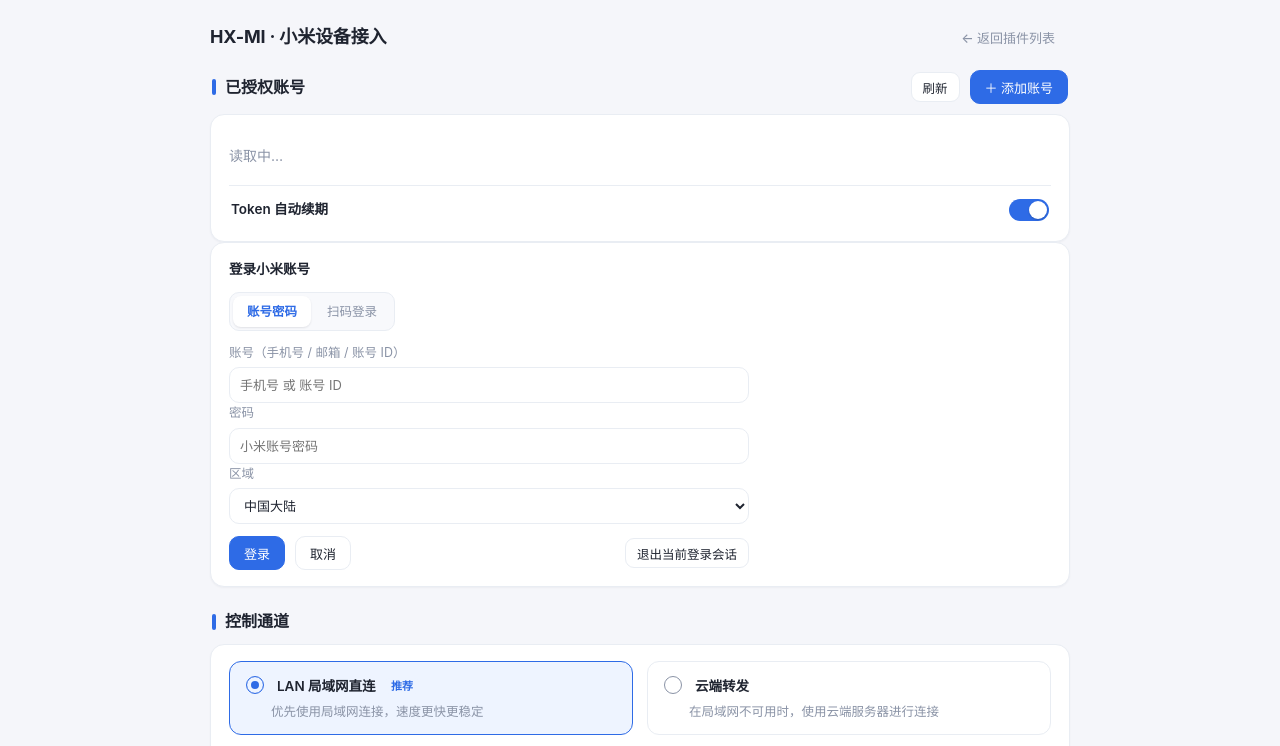
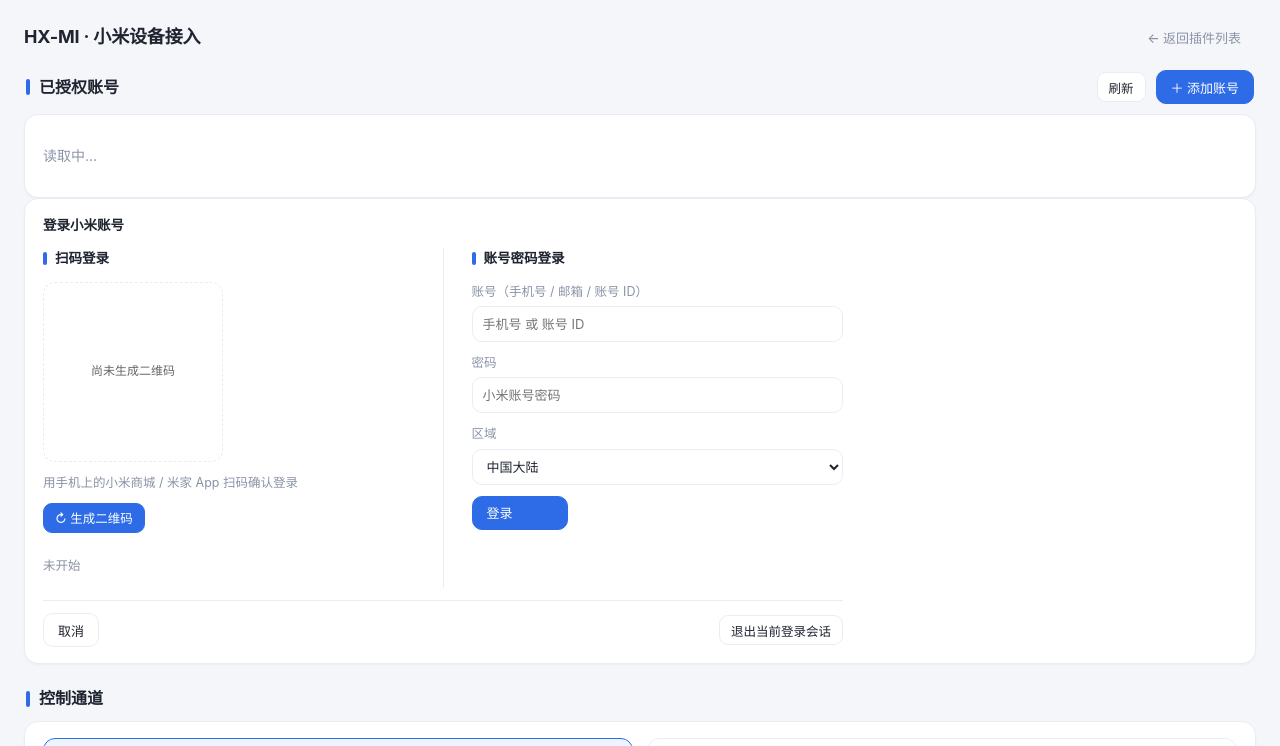
Before and after one commit to 1169892406/HX-MI, a plain HTML site: page ui/index.html in a window 1280 px wide. Both pictures are taken after a click on the button "＋ 添加账号". Shown: the top 746 px of the page. Drawn offline with Linux system fonts and the light colour scheme.

Commit message:
alpha.180: 登录卡两栏并排(左扫码/右账号密码、窄屏堆叠)、删重复的Token自动续期独立行、页面宽度自适应(去掉900px上限)

```diff
--- a/ui/app.js
+++ b/ui/app.js
@@ -17,7 +17,9 @@
  *    原草稿机制（draftEdits + 统一保存）随之移除 —— 保存语义从"攒一批"变为"即时"，
  *    这是设计图直接要求的交互形态。
  *  · 账号行内开关视觉上按行显示，但 save_password 是**全插件共享**的配置 ——
- *    所有行的开关与顶部开关显示同一份真实状态，改任一处即全量保存并重渲染。
+ *    所有行的开关显示同一份真实状态，改任一处即全量保存并重渲染。
+ *    （2026-11-21 删除了独立的「Token 自动续期」行 —— 与行内开关重复，
+ *    行内开关是唯一入口。）
  *  · 同步任务表内「编辑」展开行内编辑条（家庭 / 周期 / 自动同步），保存即生效。
  *  · 「同步设备 / 设备管理」合并了旧"同步结果"卡：统计磁贴（总数/在线/离线/
  *    能力待完善）+ 设备列表 + 详情（控制 / 传感器 / 配置 三个页签）。
@@ -442,7 +444,6 @@
 
   function renderConfig() {
     var savePw = config.save_password !== false;
-    el('f-save-password').checked = savePw;
     applyTokenLinkage(savePw);
     // 命令优先通道：默认 lan
     var pri = config.lan_priority || 'lan';
@@ -661,7 +662,8 @@
           row.appendChild(pill);
         }
 
-        // Token 自动续期开关：视觉按行显示，实际是**全插件共享**的 save_password。
+        // Token 自动续期开关：save_password 是**全插件共享**配置。独立行已于
+        // 2026-11-21 删除（与行内开关重复），这里就是唯一入口。
         var swLabel = document.createElement('label');
         swLabel.className = 'sw';
         swLabel.setAttribute('title', 'Token 自动续期（全插件共享设置）');
@@ -674,7 +676,6 @@
         swLabel.appendChild(ui);
         inp.addEventListener('change', function () {
           var on = inp.checked;
-          el('f-save-password').checked = on;
           saveConfigNow({ save_password: on }, on ? 'Token 自动续期已开启' : 'Token 自动续期已关闭')
             .then(function () {
               applyTokenLinkage(on);
@@ -732,8 +733,6 @@
     el('login-form').hidden = false;
     el('challenge').hidden = true;
     clearBanner();
-    // 每次打开都回到「账号密码」，避免上次留在扫码页、用户以为没有密码入口
-    setLoginMode('pass');
     scheduleHeight();
   }
 
@@ -2268,7 +2267,6 @@
   function startQrLogin() {
     stopQrPolling();
     var btn = el('btn-qr-start');
-    var cancel = el('btn-qr-cancel');
     if (btn) btn.disabled = true;
     setQrState('正在获取二维码…');
     rpc('plugin.tool.call', { tool: 'qr_svg', args: {} })
@@ -2281,7 +2279,6 @@
         }
         renderQrSvg(data.svg);
         setQrState('等待扫码…（手机上确认后这里会自动完成）');
-        if (cancel) cancel.hidden = false;
         pollQr(++qrSeq);
       })
       .catch(function (e) {
@@ -2327,42 +2324,18 @@
   function cancelQrLogin() {
     stopQrPolling();
     rpc('plugin.tool.call', { tool: 'qr_cancel', args: {} }).catch(function () {});
-    var cancel = el('btn-qr-cancel');
-    if (cancel) cancel.hidden = true;
     var btn = el('btn-qr-start');
     if (btn) btn.disabled = false;
     setQrState('已取消');
     var box = el('qr-img');
     if (box) {
       box.className = 'qrbox__img muted small';
-      box.textContent = '点「生成二维码」后，用手机上的小米商城 / 米家 App 扫码确认登录';
-    }
-  }
-
-  /** 登录方式切换：账号密码 / 扫码登录（并排两个按钮，点击切页）。 */
-  function setLoginMode(mode) {
-    var seg = el('login-seg');
-    if (seg) {
-      for (var i = 0; i < seg.children.length; i++) {
-        var b = seg.children[i];
-        b.className = 'seg__btn' + (b.getAttribute('data-mode') === mode ? ' seg__btn--on' : '');
-      }
-    }
-    var pPass = el('login-pane-pass');
-    var pQr = el('login-pane-qr');
-    if (pPass) pPass.hidden = mode !== 'pass';
-    if (pQr) pQr.hidden = mode !== 'qr';
-    var loginBtn = el('btn-login');
-    if (loginBtn) loginBtn.hidden = mode === 'qr';
-    if (mode !== 'qr') {
-      cancelQrLogin();
-    } else {
-      // 切到扫码页时，若还没开始过就别显示"已取消"这种上一轮残留
-      var st = el('qr-state');
-      if (st && (st.textContent === '已取消' || st.textContent === '')) setQrState('未开始');
-    }
-    scheduleHeight();
-  }
+      box.textContent = '尚未生成二维码';
+    }
+  }
+
+  /* 两栏并排后没有页签了（2026-11-21 用户确认效果图）：扫码与账号密码
+     同屏常驻，旧的 setLoginMode / login-seg / login-pane-* 全部移除。 */
 
   /* ── 健康检查 + 局域网状态 ────────────────────────────── */
 
@@ -2640,37 +2613,15 @@
     });
     el('btn-add').addEventListener('click', openLogin);
     el('btn-cancel-login').addEventListener('click', hideLoginForm);
-    // 登录方式并排切换
-    var seg = el('login-seg');
-    if (seg) {
-      seg.addEventListener('click', function (ev) {
-        var t = ev.target;
-        if (!t || !t.getAttribute) return;
-        var mode = t.getAttribute('data-mode');
-        if (mode) setLoginMode(mode);
-      });
-    }
+    // 登录卡两栏并排（左扫码 / 右账号密码），无页签可绑；只挂「生成二维码」。
     var qrStart = el('btn-qr-start');
     if (qrStart) qrStart.addEventListener('click', startQrLogin);
-    var qrCancel = el('btn-qr-cancel');
-    if (qrCancel) qrCancel.addEventListener('click', cancelQrLogin);
     el('btn-login').addEventListener('click', startLogin);
     el('btn-logout-session').addEventListener('click', logoutAccount);
     el('btn-verify').addEventListener('click', submitVerify);
     el('btn-verify-web').addEventListener('click', submitVerifyWeb);
 
-    // Token 自动续期（页头开关）：即时保存 + 联动
-    var sp = el('f-save-password');
-    if (sp) {
-      sp.addEventListener('change', function () {
-        var on = !!sp.checked;
-        saveConfigNow({ save_password: on }, on ? 'Token 自动续期已开启' : 'Token 自动续期已关闭')
-          .then(function () {
-            applyTokenLinkage(on);
-            renderAccounts(accountsCache, accountNamesCache);
-          });
-      });
-    }
+    // Token 自动续期开关挂在账号行内（独立行 2026-11-21 删除），无页头开关。
     // 控制通道：优先级即时保存
     var radios = document.querySelectorAll('input[name="lan-priority"]');
     for (var i = 0; i < radios.length; i++) {
--- a/ui/index.html
+++ b/ui/index.html
@@ -30,31 +30,35 @@
     <div class="card">
       <div id="accounts" class="accounts"><p class="muted">读取中…</p></div>
 
-      <!-- Token 自动续期（全插件共享配置；账号行内的开关与这里是同一份状态）。
-           2026-11-20 用户裁定：说明性小字与风险清单删除（页面小字太多、多为
-           重复）—— 开关 title 保留一句「全插件共享设置」。 -->
-      <div class="tokenrow">
-        <div class="row__main">
-          <b>Token 自动续期</b>
-        </div>
-        <label class="sw" title="保存账号密码，Token 过期时自动重新登录（全插件共享设置）">
-          <input type="checkbox" id="f-save-password" checked>
-          <span class="sw__ui"></span>
-        </label>
-      </div>
+      <!-- Token 自动续期只有账号行内那一个开关（2026-11-21 用户裁定：独立行与
+           行内开关重复，删除独立行）。save_password 仍是全插件共享配置，开关
+           title 里保留一句「全插件共享设置」。 -->
     </div>
 
-    <!-- 登录表单：点「添加账号」或某行「重新授权」展开 -->
+    <!-- 登录表单：点「添加账号」或某行「重新授权」展开。
+         2026-11-21 用户确认的效果图：两栏并排（左扫码 / 右账号密码），
+         不再页签切换；窄屏（≤760px）自动上下堆叠。 -->
     <div id="login-form" class="card" hidden>
       <div class="form">
         <div class="form__hd">登录小米账号</div>
-        <!-- 两种登录方式并排（2026-11-21 用户：「添加账号后弹出来并排放」） -->
-        <div class="seg" id="login-seg">
-          <button type="button" class="seg__btn seg__btn--on" data-mode="pass">账号密码</button>
-          <button type="button" class="seg__btn" data-mode="qr">扫码登录</button>
+
+        <div class="login2col">
+          <!-- 左栏：扫码登录 -->
+          <div class="login2col__col">
+            <div class="login2col__t">扫码登录</div>
+            <div id="qr-img" class="qrbox__img muted small">尚未生成二维码</div>
+            <p class="muted small login2col__hint">用手机上的小米商城 / 米家 App 扫码确认登录</p>
+            <div class="form__act">
+              <button type="button" id="btn-qr-start" class="btn btn--primary btn--sm">↻ 生成二维码</button>
+            </div>
+            <p id="qr-state" class="muted small">未开始</p>
           </div>
 
-        <div id="login-pane-pass">
+          <div class="login2col__divider"></div>
+
+          <!-- 右栏：账号密码登录 -->
+          <div class="login2col__col login2col__pass">
+            <div class="login2col__t">账号密码登录</div>
             <label class="fld">
               <span>账号（手机号 / 邮箱 / 账号 ID）</span>
               <input type="text" id="f-user" autocomplete="username" placeholder="手机号 或 账号 ID">
@@ -69,21 +73,11 @@
                 <option value="cn">中国大陆</option>
               </select>
             </label>
-        </div>
-
-        <div id="login-pane-qr" hidden>
-          <div class="qrbox">
-            <div id="qr-img" class="qrbox__img muted small">点「生成二维码」后，用手机上的小米商城 / 米家 App 扫码确认登录</div>
-            <div class="qrbox__side">
-              <button type="button" id="btn-qr-start" class="btn btn--primary btn--sm">生成二维码</button>
-              <button type="button" id="btn-qr-cancel" class="btn btn--sm" hidden>取消</button>
-              <p id="qr-state" class="muted small">未开始</p>
-            </div>
+            <button type="button" id="btn-login" class="btn btn--primary">登录</button>
           </div>
         </div>
 
-        <div class="form__act">
-          <button type="button" id="btn-login" class="btn btn--primary">登录</button>
+        <div class="form__act login2col__foot">
           <button type="button" id="btn-cancel-login" class="btn">取消</button>
           <span class="spacer"></span>
           <!-- 退出登录 = 清当前登录会话（非删除账号）。语义与「解绑」不同，入口保留。 -->
--- a/ui/style.css
+++ b/ui/style.css
@@ -71,7 +71,12 @@ body {
         "Hiragino Sans GB", "Microsoft YaHei", sans-serif;
   -webkit-font-smoothing: antialiased;
 }
-.wrap { max-width: 900px; margin: 0 auto; padding: 18px 20px 56px; }
+/*
+ * 宽度自适应（2026-11-21 用户截图：宿主宽容器里页面居中 900px、两侧大片空白）。
+ * 去掉写死的 max-width，页面随宿主 iframe 撑满；窄容器下本就等于 100%，
+ * 内部（表格/两栏网格/媒体查询）各自处理挤压，不需要外层上限。
+ */
+.wrap { max-width: none; margin: 0 auto; padding: 18px 24px 56px; }
 .spacer { flex: 1 1 auto; min-width: 8px; }
 .muted { color: var(--muted); }
 .small { font-size: 12.5px; }
@@ -203,11 +208,8 @@ body {
 .acct > .btn, .acct > .pill, .acct > .sw { flex: none; }
 .acct__ops { display: inline-flex; align-items: center; gap: 8px; margin-left: auto; flex-wrap: wrap; }
 
-/* Token 自动续期行 */
-.tokenrow {
-  display: grid; grid-template-columns: 1fr auto; align-items: center; gap: 16px;
-  border-top: 1px solid var(--line); margin-top: 4px; padding: 13px 2px 4px;
-}
+/* （2026-11-21）独立的「Token 自动续期」行已删 —— 与账号行内开关重复，
+   save_password 的唯一入口就是账号行内那个开关。 */
 .row__main { min-width: 0; }
 .row__main > b { font-size: 13.5px; font-weight: 600; display: block; }
 .row__main > p { margin: 4px 0 0; line-height: 1.55; }
@@ -275,9 +277,6 @@ body {
   display: inline-flex; background: var(--card2); border: 1px solid var(--line);
   border-radius: 10px; padding: 3px; gap: 2px;
 }
-/* 登录方式并排两个按钮不该撑满整行（2026-11-21 用户：「用不了那么宽」）。
-   .form 是纵向 flex，默认 align-items:stretch 会把 inline-flex 拉成整行。 */
-.seg { align-self: flex-start; }
 
 .seg__btn {
   appearance: none; border: none; background: transparent; font: inherit; font-size: 12.5px;
@@ -289,6 +288,8 @@ body {
   background: var(--card); color: var(--accent); font-weight: 600;
   box-shadow: 0 1px 2px rgba(16, 24, 40, .1);
 }
+/* （2026-11-21）登录方式页签已删 —— 改为左扫码/右账号密码两栏并排（.login2col），
+   .seg 只剩「同步结果 / 局域网检查」列表切换在用。 */
 .pane-hd { display: flex; align-items: center; gap: 10px; margin-bottom: 8px; }
 
 /* ── ③ 同步任务 ───────────────────────────────────────── */
@@ -455,7 +456,32 @@ body {
 .dcell__v.is-empty { color: var(--muted); font-weight: 600; }
 
 /* 扫码登录：左边二维码、右边按钮与状态（2026-11-21 用户「并排放」）。 */
-.qrbox { display: flex; gap: 16px; align-items: flex-start; padding: 4px 0 10px; }
+/*
+ * 登录卡两栏并排（2026-11-21 用户确认效果图）：左栏扫码、右栏账号密码，
+ * 中间 1px 分隔线；不再用页签切换。≤760px 时上下堆叠（分隔线转横向）。
+ */
+.login2col {
+  display: grid; grid-template-columns: minmax(0, 1fr) 1px minmax(0, 1fr);
+  column-gap: 28px; align-items: stretch;
+}
+.login2col__divider { background: var(--line); }
+.login2col__col { display: flex; flex-direction: column; gap: 11px; min-width: 0; }
+.login2col__t {
+  display: flex; align-items: center; gap: 8px;
+  font-size: 13.5px; font-weight: 600; margin-bottom: 2px;
+}
+.login2col__t::before {
+  content: ""; width: 4px; height: 13px; border-radius: 2px; background: var(--accent);
+}
+.login2col__hint { margin: 0; max-width: 300px; }
+.login2col__pass .btn--primary { align-self: flex-start; min-width: 96px; }
+.login2col__foot { border-top: 1px solid var(--line); padding-top: 12px; }
+@media (max-width: 760px) {
+  .login2col { grid-template-columns: minmax(0, 1fr); row-gap: 16px; }
+  .login2col__divider { height: 1px; width: 100%; }
+}
+
+/* 二维码容器（两栏并排后只剩左栏这一个盒子，旧的 qrbox 侧栏布局已删） */
 .qrbox__img {
   flex: 0 0 auto; width: 180px; min-height: 180px;
   display: grid; place-items: center; text-align: center;
@@ -463,9 +489,7 @@ body {
   background: #fff; color: #666; font-size: 12px; overflow: hidden;
 }
 .qrbox__img svg { width: 160px; height: 160px; display: block; }
-.qrbox__side { flex: 1 1 auto; min-width: 0; display: flex; flex-direction: column; gap: 8px; align-items: flex-start; }
-.qrbox__side .small { margin: 0; }
-.small.err { color: var(--err); }
+.small.err { color: var(--danger); }
 .small.ok { color: var(--ok); }
 
 /* 动作按钮 / 数值滑杆（2026-11-21：插件页所有能力都要能用） */
@@ -566,9 +590,9 @@ html[data-theme='dark'] .hst--gw { color: #b29aff; }
   .acct > .btn:first-of-type { margin-left: 50px; }
 }
 
-/* 登录表单不必占满整个卡片宽度（2026-11-21 用户：「用不了那么宽」）。
-   账号 / 密码 / 区域三行 + 并排两个登录方式，520px 足够。 */
-#login-form .form { max-width: 520px; }
+/* 登录卡两栏并排需要宽度（2026-11-21 用户确认效果图），520px 上限随之放宽；
+   两栏 1fr/1fr 对半分，再宽也只是把字段拉长。 */
+#login-form .form { max-width: 800px; }
 
 /* 局域网检查：左表右详情（2026-11-21 用户：局域网检查页右侧也要设备详情）。
    表格行可点，选中行左侧一条强调色，和左侧设备列表的选中态保持同一种语言。 */
```
Also changed, not shown: manifest.json. Lines whose indentation alone changed are shown as unchanged.
